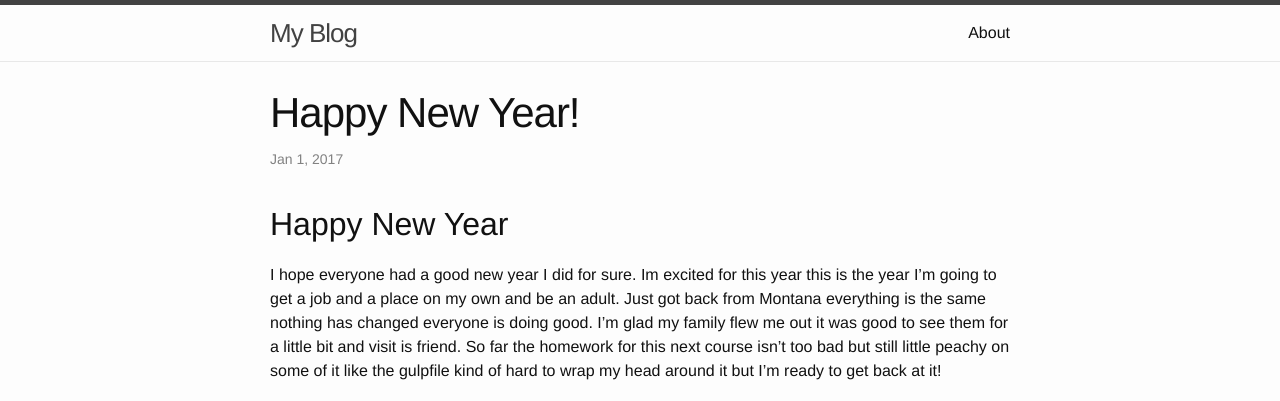
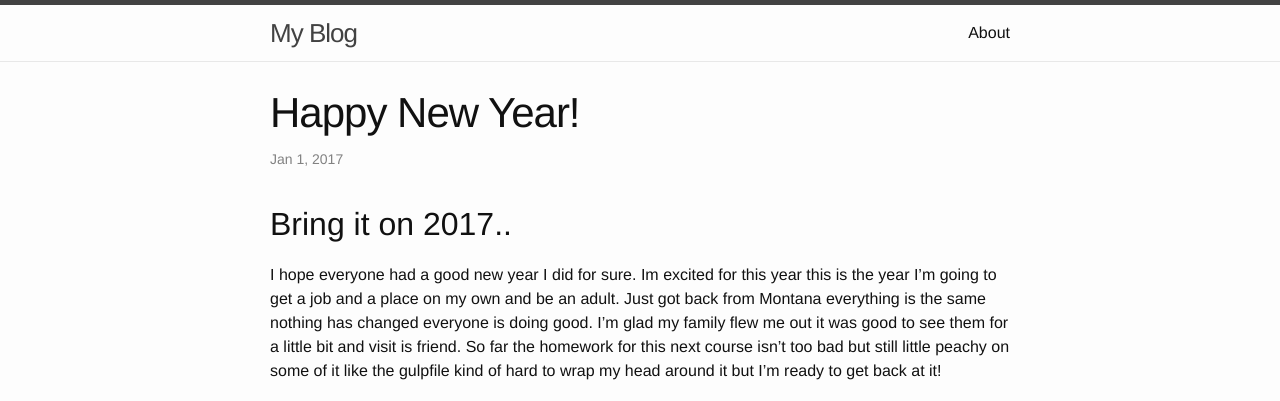
Before and after one commit to kftwotwo/kftwotwo.github.io, a Jekyll site: the page built from _posts/2017-1-1-happy-new-year.markdown, in a window 1280 px wide. Shown: the top 401 px of the page. Built offline with Jekyll 4.4.1, drawn with Linux system fonts in a browser that asks for light colours.

```diff
--- a/_posts/2017-1-1-happy-new-year.markdown
+++ b/_posts/2017-1-1-happy-new-year.markdown
@@ -5,5 +5,5 @@ date:   2017-1-1 20:18:04
 categories: objects
 ---
 
-## Happy New Year
+## Bring it on 2017..
 I hope everyone had a good new year I did for sure. Im excited for this year this is the year I'm going to get a job and a place on my own and be an adult. Just got back from Montana everything is the same nothing has changed everyone is doing good. I'm glad my family flew me out it was good to see them for a little bit and visit is friend. So far the homework for this next course isn't too bad but still little peachy on some of it like the gulpfile kind of hard to wrap my head around it but I'm ready to get back at it!
--- a/_posts/2017-1-2-peachy.markdown
+++ b/_posts/2017-1-2-peachy.markdown
@@ -5,5 +5,5 @@ date:   2017-1-2 20:18:04
 categories: objects
 ---
 
-## Getting better
+## So far so good..
 Alright I paired with a student who has some experience with Python and JavaScript and he is a good resource as a go to person. Now I have a better understanding of a gulpfile, in ruby terms how I understand it, it is like a app.rb because of the requiring gems but what I am learning packages and writing tasks is almost like a raking in ruby I know it is probably wrong or very poorly thought out but that's how I interpreted it. But I think I'm doing good for the most part I have to work on my terminology so I'm not confusing myself.
```
